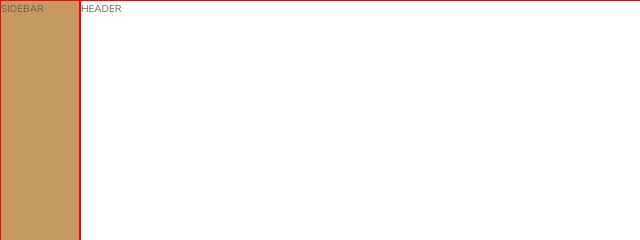
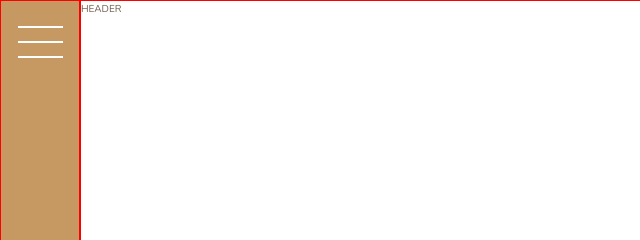
Before and after one commit to Kub0t/adv-css-nexter, a website: page index.html in a window 1280 px wide. Shown: the top 240 px of the page, 0-640 px from the left. Drawn offline with nearby package versions, Linux system fonts and the light colour scheme.

Commit message:
sidebar complete

```diff
--- a/index.html
+++ b/index.html
@@ -13,7 +13,7 @@
     </head>
     <body class="container">
         <div class="sidebar">
-            SIDEBAR
+            <button class="nav-btn"></button>
         </div>
         <header class="header">
             HEADER
--- a/sass/_sidebar.scss
+++ b/sass/_sidebar.scss
@@ -2,4 +2,32 @@
     background-color: $color-primary;
     grid-column: sidebar-start / sidebar-end;
     grid-row: 1 / -1;
+    display: flex;
+    justify-content: center;
 }
+
+.nav-btn {
+    border: none;
+    border-radius: 0;
+    background-color: #fff;
+    height: 2px;
+    width: 4.5rem;
+    margin-top: 4rem;
+
+    &::before,
+    &::after {
+        background-color: #fff;
+        height: 2px;
+        width: 4.5rem;
+        content: "";
+        display: block;
+    }
+
+    &::before {
+        transform: translateY(-1.5rem);
+    }
+
+    &::after {
+        transform: translateY(1.3rem);
+    }
+}
```
Also changed, not shown: css/style.css.
